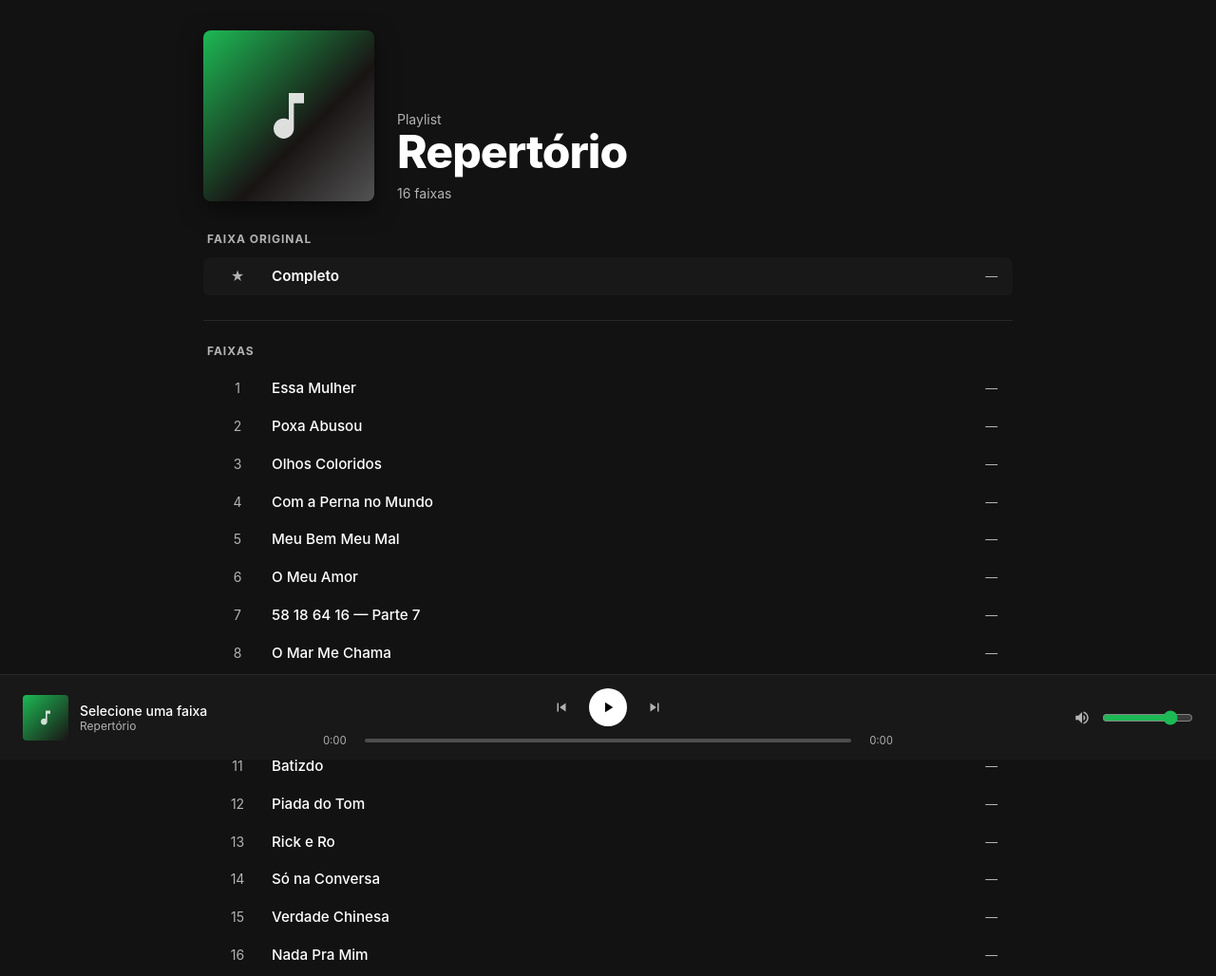
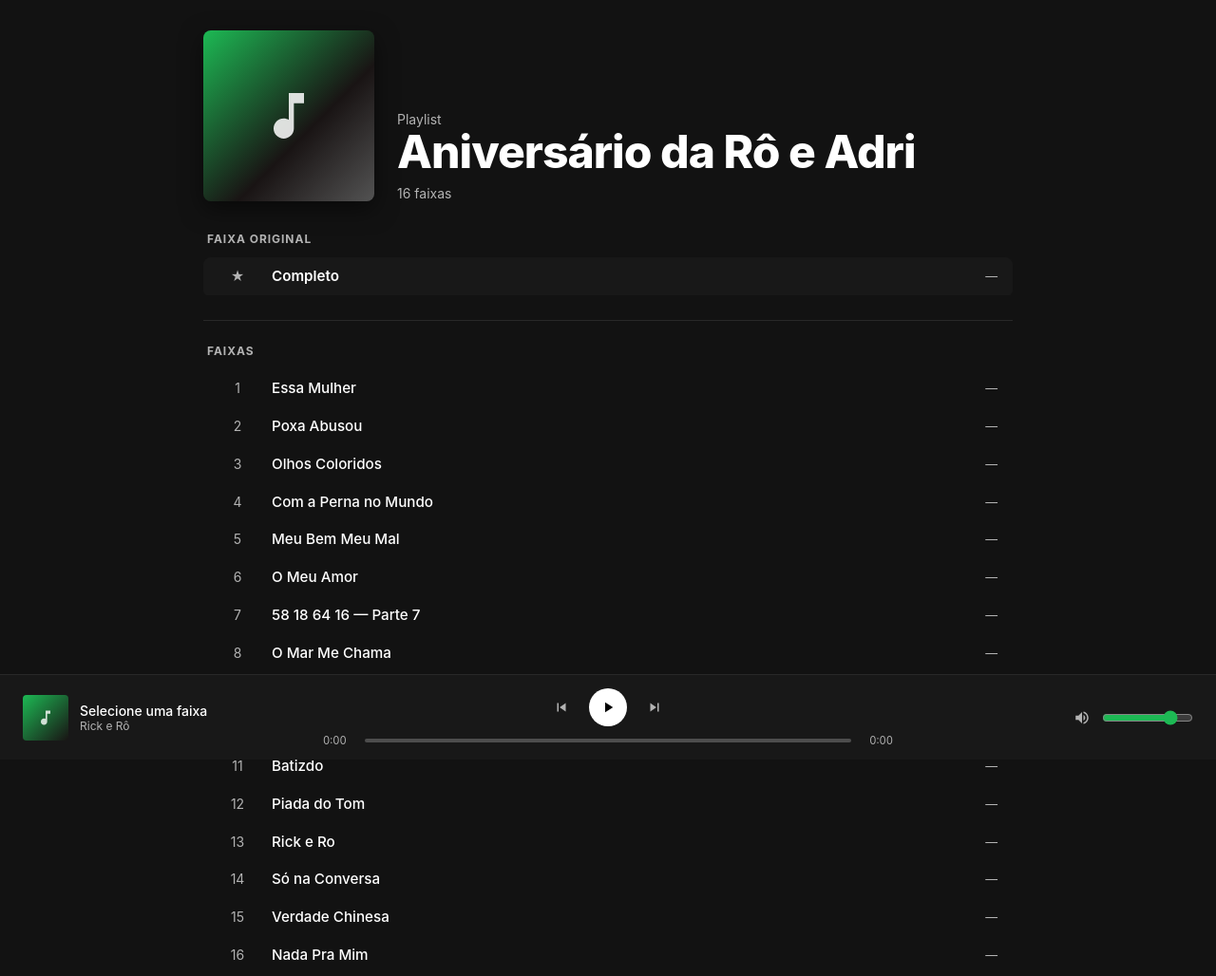
Before and after one commit to cleberhensel/aniver-ro-adri, a plain HTML site: page index.html in a window 1280 px wide. Shown: the whole page at 95% size. Drawn offline with Linux system fonts and the light colour scheme.

Commit message:
Update title and headings in index.html to reflect new event theme

```diff
--- a/index.html
+++ b/index.html
@@ -3,7 +3,7 @@
 <head>
   <meta charset="UTF-8">
   <meta name="viewport" content="width=device-width, initial-scale=1.0">
-  <title>Repertório</title>
+  <title>Rick e Rô</title>
   <style>
     *, *::before, *::after { box-sizing: border-box; margin: 0; padding: 0; }
 
@@ -324,7 +324,7 @@
       </div>
       <div class="header-info">
         <p>Playlist</p>
-        <h1>Repertório</h1>
+        <h1>Aniversário da Rô e Adri</h1>
         <p id="track-count">16 faixas</p>
       </div>
     </header>
@@ -345,7 +345,7 @@
       </div>
       <div class="now-playing-info">
         <div class="now-playing-title" id="np-title">Selecione uma faixa</div>
-        <div class="now-playing-artist" id="np-artist">Repertório</div>
+        <div class="now-playing-artist" id="np-artist">Rick e Rô</div>
       </div>
     </div>
 
@@ -500,7 +500,7 @@
       audio.src = track.file;
       audio.play();
       npTitle.textContent = track.title;
-      npArtist.textContent = "Repertório";
+      npArtist.textContent = "Rick e Rô";
       setActive("playlist", index);
       updatePlayIcon(true);
     }
```
